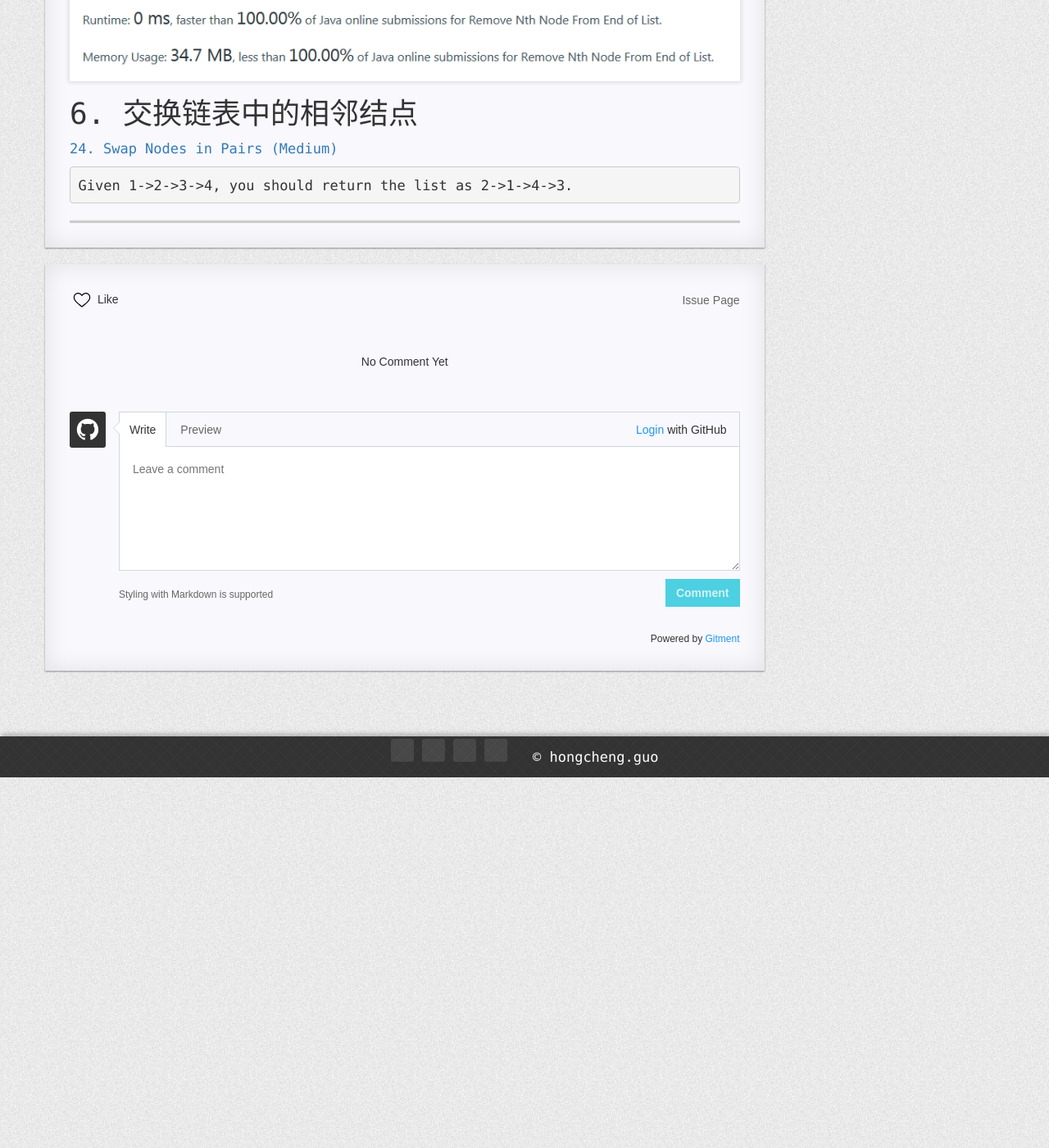
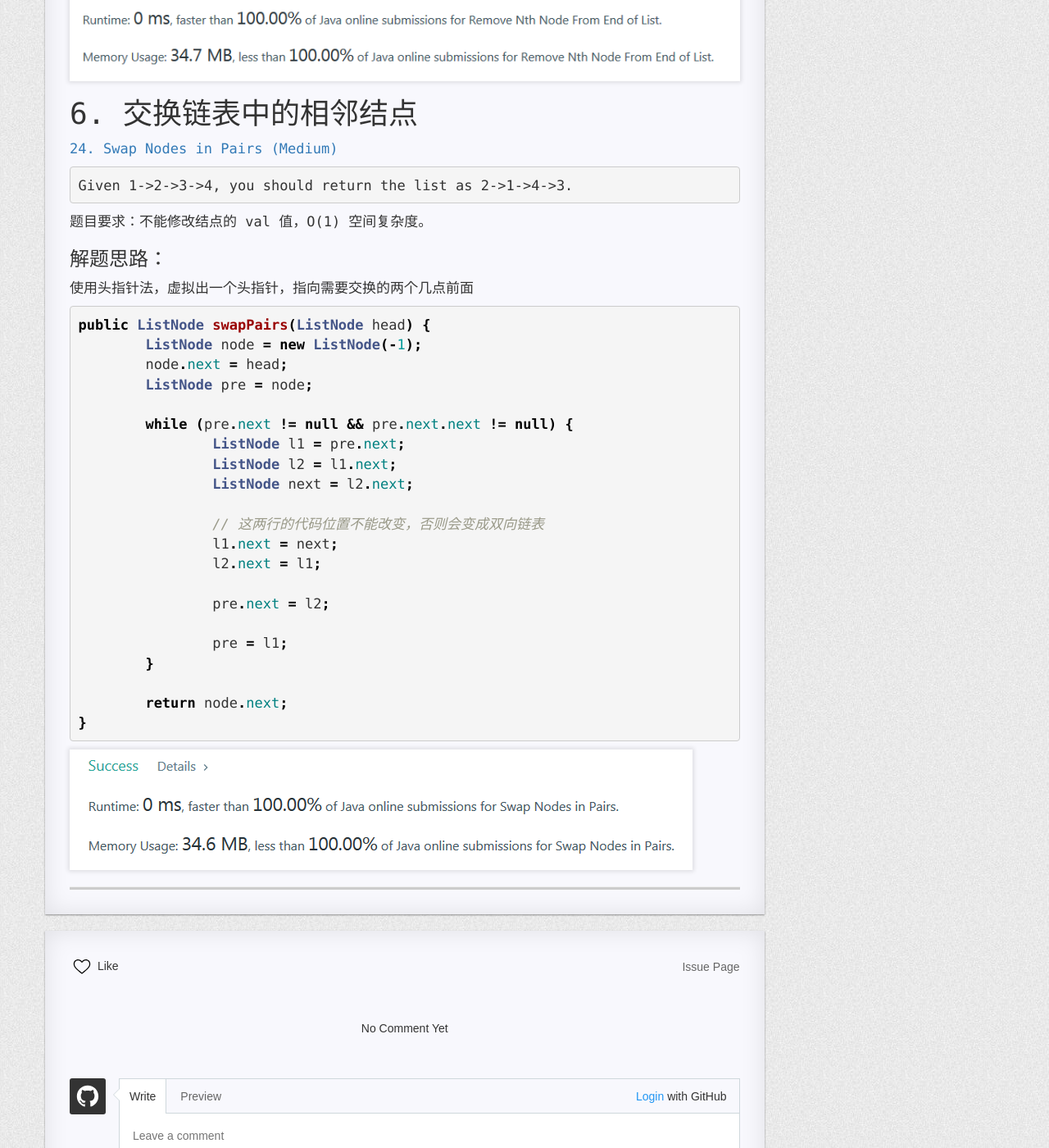
Before and after one commit to FrankdeBoers/blog, a Jekyll site: the page built from _posts/2019-08-15-LeetCode解题笔记：链表主题.md, in a window 1280 px wide and 1400 px high, scrolled down 7515 px. Shown: the whole window at 82% size. Built offline with Jekyll 4.4.1, drawn with Linux system fonts in a browser that asks for light colours; nearby versions of some CDN libraries; a style sheet for code colours, icons or effects is not loaded.

Commit message:
Update 2019-08-15-LeetCode解题笔记：链表主题.md

````diff
--- a/_posts/2019-08-15-LeetCode解题笔记：链表主题.md
+++ b/_posts/2019-08-15-LeetCode解题笔记：链表主题.md
@@ -309,3 +309,34 @@ private int getNodeLength(ListNode head) {
 ```html
 Given 1->2->3->4, you should return the list as 2->1->4->3.
 ```
+
+题目要求：不能修改结点的 val 值，O(1) 空间复杂度。
+
+### 解题思路：
+使用头指针法，虚拟出一个头指针，指向需要交换的两个几点前面
+
+```java
+public ListNode swapPairs(ListNode head) {
+	ListNode node = new ListNode(-1);
+	node.next = head;
+	ListNode pre = node;
+
+	while (pre.next != null && pre.next.next != null) {
+		ListNode l1 = pre.next;
+		ListNode l2 = l1.next;
+		ListNode next = l2.next;
+
+		// 这两行的代码位置不能改变，否则会变成双向链表
+		l1.next = next;
+		l2.next = l1;
+
+		pre.next = l2;
+
+		pre = l1;
+	}
+
+	return node.next;
+}
+```
+
+![链表节点交换](https://raw.githubusercontent.com/FrankdeBoers/blog/master/static/img/%E9%93%BE%E8%A1%A8%E8%8A%82%E7%82%B9%E4%BA%A4%E6%8D%A2.png)
````
